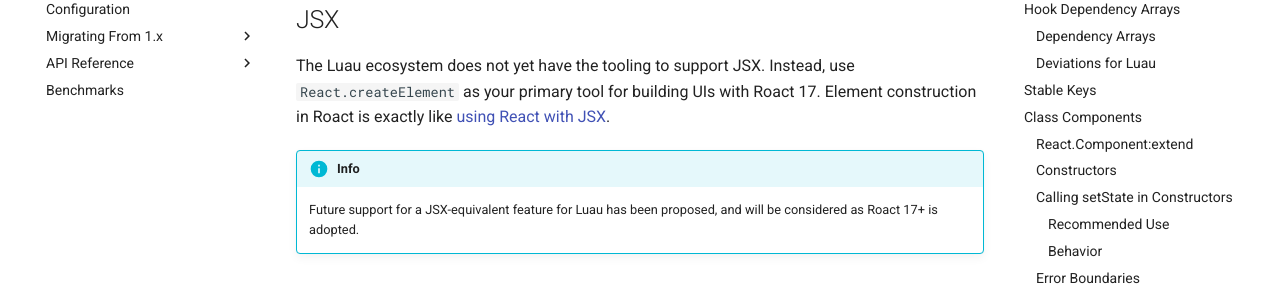
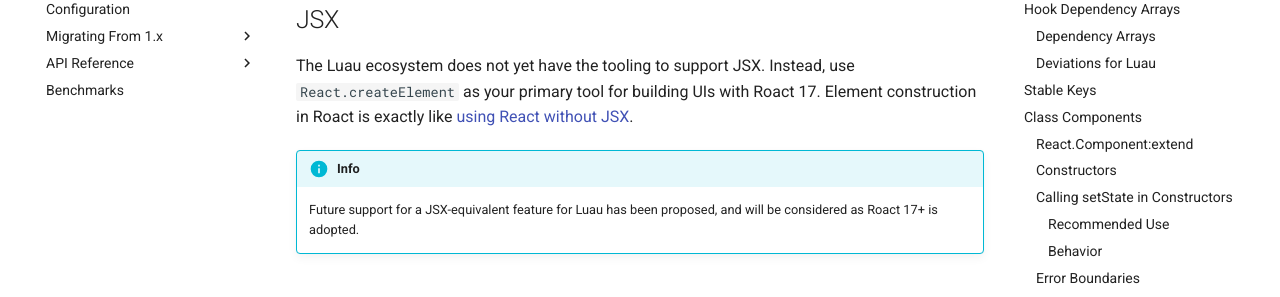
Before and after one commit to jsdotlua/react-lua, an MkDocs documentation site: the page built from docs/deviations.md, in a window 1280 px wide and 900 px high, scrolled down 351 px. Shown: the part 153-450 px from the top of the window. Built offline with MkDocs 1.6.1 and Material for MkDocs 9.7.7, drawn with Linux system fonts in a browser that asks for light colours; comment, search, counter and statistics services are not loaded.

Commit message:
Fix a typo in the docs, update a link (#392)

```diff
--- a/docs/deviations.md
+++ b/docs/deviations.md
@@ -9,7 +9,7 @@
 
 ## JSX
 
-The Luau ecosystem does not yet have the tooling to support JSX. Instead, use `React.createElement` as your primary tool for building UIs with Roact 17. Element construction in Roact is exactly like [using React with JSX](https://reactjs.org/docs/react-without-jsx.html).
+The Luau ecosystem does not yet have the tooling to support JSX. Instead, use `React.createElement` as your primary tool for building UIs with Roact 17. Element construction in Roact is exactly like [using React without JSX](https://react.dev/reference/react/createElement#creating-an-element-without-jsx).
 
 !!! info
 	Future support for a JSX-equivalent feature for Luau has been proposed, and will be considered as Roact 17+ is adopted.
```
